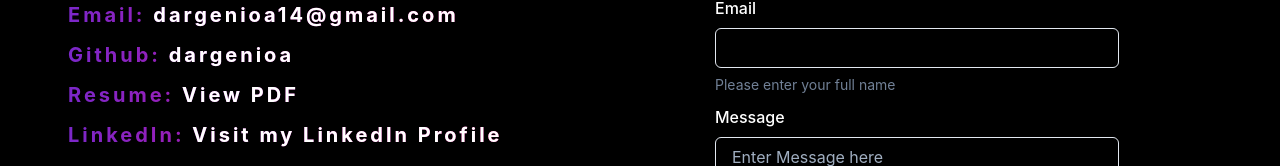
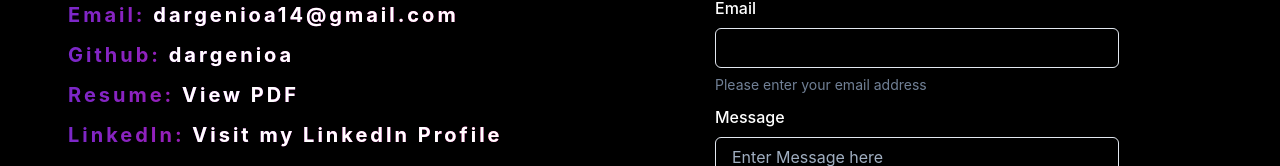
Before and after one commit to dargenioa/ReactPortfolio, a React (Create React App) app: page /contact in a window 1280 px wide. Shown: the part 387-553 px from the top of the page. Built offline with nearby package versions, Linux system fonts and the light colour scheme.

Commit message:
upated contact form

```diff
--- a/src/pages/Contact.js
+++ b/src/pages/Contact.js
@@ -155,7 +155,7 @@ function Contact() {
               <FormLabel>Email</FormLabel>
               <Input type="email" />
               <FormHelperText pb={3}>
-                Please enter your full name
+                Please enter your email address
               </FormHelperText>
               <FormLabel>Message</FormLabel>
               <Textarea placeholder="Enter Message here" type="text" />
```
Also changed, not shown: 1 other file (tests, documents, lock files or other folders).
